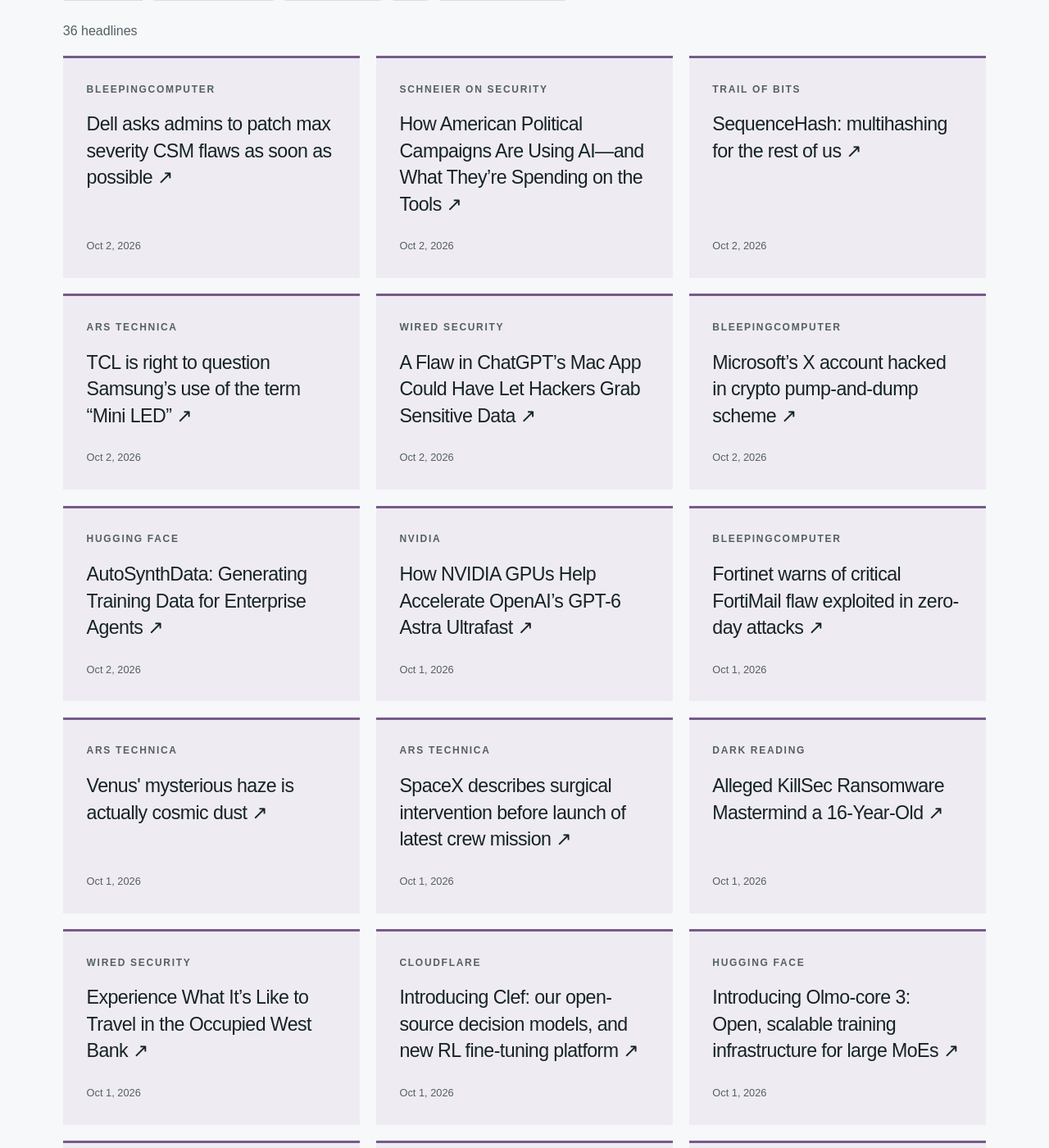
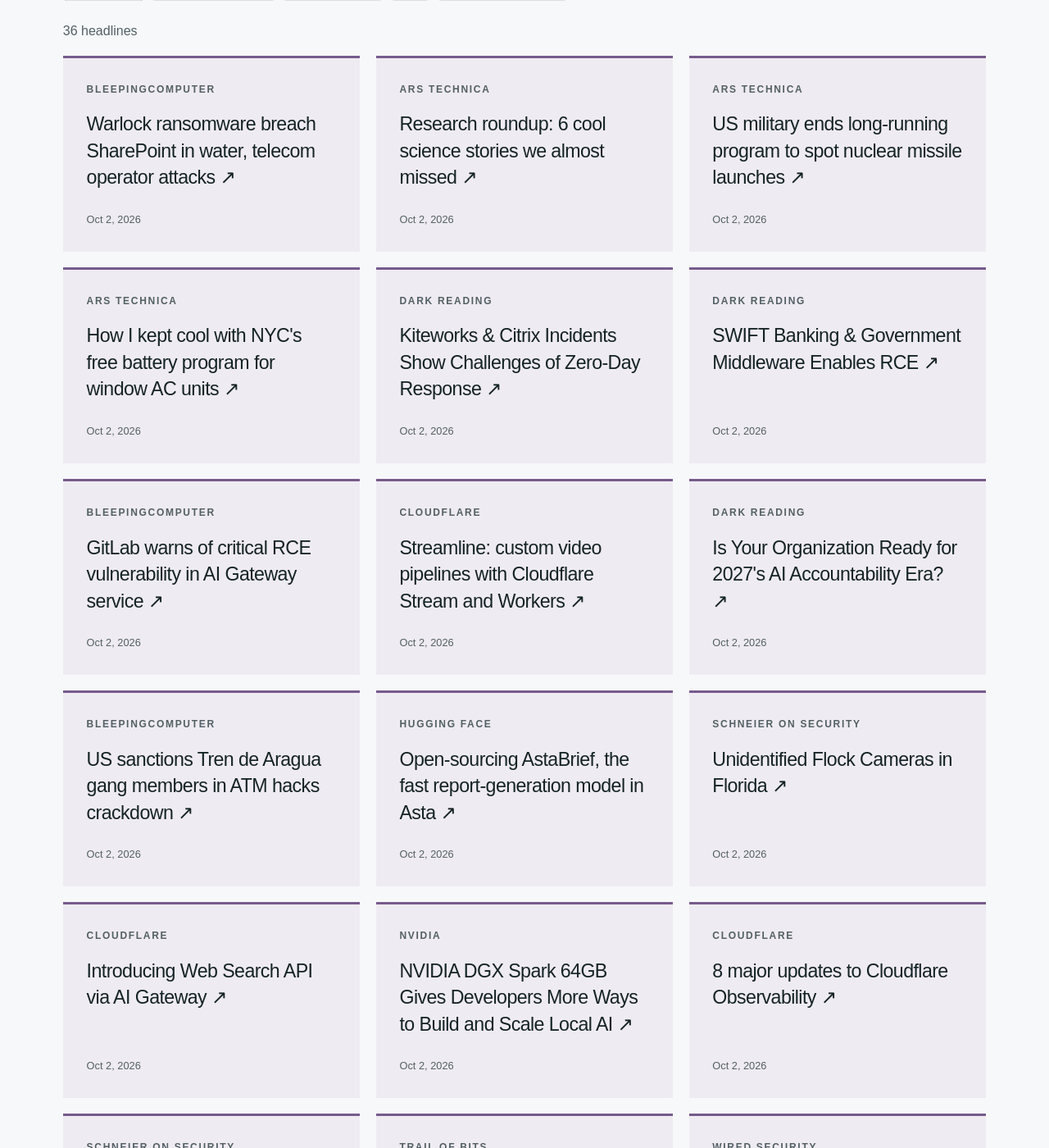
Before and after one commit to hntk/hntk.github.io, a Jekyll site: the page built from news/index.html, in a window 1280 px wide and 1400 px high, scrolled down 533 px. Shown: the whole window at 82% size. Built offline with Jekyll 4.4.1, drawn with Linux system fonts in a browser that asks for light colours; some of the changed text lies outside the part shown.

Commit message:
Refresh News and Signals

```diff
--- a/_data/news.json
+++ b/_data/news.json
@@ -1,13 +1,125 @@
 {
-  "updated": "2026-10-02T12:45:32.651091+00:00",
+  "updated": "2026-10-02T18:39:05.314830+00:00",
   "items": [
     {
-      "title": "Dell asks admins to patch max severity CSM flaws as soon as possible",
-      "url": "https://www.bleepingcomputer.com/news/security/new-max-severity-dell-csm-flaws-give-hackers-admin-privileges/",
-      "published": "2026-10-02T12:37:40+00:00",
+      "title": "Warlock ransomware breach SharePoint in water, telecom operator attacks",
+      "url": "https://www.bleepingcomputer.com/news/security/warlock-ransomware-breach-sharepoint-in-water-telecom-operator-attacks/",
+      "published": "2026-10-02T18:33:01+00:00",
       "source": "BleepingComputer",
       "source_id": "bleepingcomputer",
       "category": "cybersecurity"
+    },
+    {
+      "title": "Research roundup: 6 cool science stories we almost missed",
+      "url": "https://arstechnica.com/science/2026/10/research-roundup-6-cool-science-stories-we-almost-missed-6/",
+      "published": "2026-10-02T18:17:27+00:00",
+      "source": "Ars Technica",
+      "source_id": "ars-technica",
+      "category": "tech-architecture"
+    },
+    {
+      "title": "US military ends long-running program to spot nuclear missile launches",
+      "url": "https://arstechnica.com/space/2026/10/us-military-ends-long-running-program-to-spot-nuclear-missile-launches/",
+      "published": "2026-10-02T17:32:14+00:00",
+      "source": "Ars Technica",
+      "source_id": "ars-technica",
+      "category": "tech-architecture"
+    },
+    {
+      "title": "How I kept cool with NYC's free battery program for window AC units",
+      "url": "https://arstechnica.com/gadgets/2026/10/how-i-kept-cool-with-nycs-free-battery-program-for-window-ac-units/",
+      "published": "2026-10-02T17:20:21+00:00",
+      "source": "Ars Technica",
+      "source_id": "ars-technica",
+      "category": "tech-architecture"
+    },
+    {
+      "title": "Kiteworks & Citrix Incidents Show Challenges of Zero-Day Response",
+      "url": "https://www.darkreading.com/cybersecurity-operations/kiteworks-citrix-incidents-challenges-zero-day-response",
+      "published": "2026-10-02T16:56:30+00:00",
+      "source": "Dark Reading",
+      "source_id": "dark-reading",
+      "category": "cybersecurity"
+    },
+    {
+      "title": "SWIFT Banking & Government Middleware Enables RCE",
+      "url": "https://www.darkreading.com/cybersecurity-operations/swift-banking-govt-middleware-rce",
+      "published": "2026-10-02T16:27:54+00:00",
+      "source": "Dark Reading",
+      "source_id": "dark-reading",
+      "category": "cybersecurity"
+    },
+    {
+      "title": "GitLab warns of critical RCE vulnerability in AI Gateway service",
+      "url": "https://www.bleepingcomputer.com/news/security/gitlab-warns-of-critical-rce-vulnerability-in-ai-gateway-service/",
+      "published": "2026-10-02T16:20:05+00:00",
+      "source": "BleepingComputer",
+      "source_id": "bleepingcomputer",
+      "category": "cybersecurity"
+    },
+    {
+      "title": "Streamline: custom video pipelines with Cloudflare Stream and Workers",
+      "url": "https://blog.cloudflare.com/streamline/",
+      "published": "2026-10-02T16:13:45+00:00",
+      "source": "Cloudflare",
+      "source_id": "cloudflare",
+      "category": "tech-architecture"
+    },
+    {
+      "title": "Is Your Organization Ready for 2027's AI Accountability Era?",
+      "url": "https://www.darkreading.com/cybersecurity-operations/is-your-organization-ready-for-2027-s-ai-accountability-era-",
+      "published": "2026-10-02T16:01:22+00:00",
+      "source": "Dark Reading",
+      "source_id": "dark-reading",
+      "category": "cybersecurity"
+    },
+    {
+      "title": "US sanctions Tren de Aragua gang members in ATM hacks crackdown",
+      "url": "https://www.bleepingcomputer.com/news/security/us-sanctions-tren-de-aragua-members-in-atm-jackpotting-crackdown/",
+      "published": "2026-10-02T15:20:53+00:00",
+      "source": "BleepingComputer",
+      "source_id": "bleepingcomputer",
+      "category": "cybersecurity"
+    },
+    {
+      "title": "Open-sourcing AstaBrief, the fast report-generation model in Asta",
+      "url": "https://huggingface.co/blog/allenai/astabrief",
+      "published": "2026-10-02T15:19:50+00:00",
+      "source": "Hugging Face",
+      "source_id": "hugging-face",
+      "category": "ai"
+    },
+    {
+      "title": "Unidentified Flock Cameras in Florida",
+      "url": "https://www.schneier.com/blog/archives/2026/10/unidentified-flock-cameras-in-florida.html",
+      "published": "2026-10-02T14:52:46+00:00",
+      "source": "Schneier on Security",
+      "source_id": "schneier",
+      "category": "cybersecurity"
+    },
+    {
+      "title": "Introducing Web Search API via AI Gateway",
+      "url": "https://blog.cloudflare.com/introducing-web-search-api/",
+      "published": "2026-10-02T13:28:10+00:00",
+      "source": "Cloudflare",
+      "source_id": "cloudflare",
+      "category": "tech-architecture"
+    },
+    {
+      "title": "NVIDIA DGX Spark 64GB Gives Developers More Ways to Build and Scale Local AI",
+      "url": "https://blogs.nvidia.com/blog/local-ai-dgx-spark-64gb-sync/",
+      "published": "2026-10-02T13:00:39+00:00",
+      "source": "NVIDIA",
+      "source_id": "nvidia",
+      "category": "ai"
+    },
+    {
+      "title": "8 major updates to Cloudflare Observability",
+      "url": "https://blog.cloudflare.com/one-observability-platform/",
+      "published": "2026-10-02T13:00:00+00:00",
+      "source": "Cloudflare",
+      "source_id": "cloudflare",
+      "category": "tech-architecture"
     },
     {
       "title": "How American Political Campaigns Are Using AI—and What They’re Spending on the Tools",
@@ -26,27 +138,11 @@
       "category": "offensive-security"
     },
     {
-      "title": "TCL is right to question Samsung’s use of the term “Mini LED”",
-      "url": "https://arstechnica.com/gadgets/2026/10/tcl-is-right-to-question-samsungs-use-of-the-term-mini-led/",
-      "published": "2026-10-02T10:30:11+00:00",
-      "source": "Ars Technica",
-      "source_id": "ars-technica",
-      "category": "tech-architecture"
-    },
-    {
       "title": "A Flaw in ChatGPT’s Mac App Could Have Let Hackers Grab Sensitive Data",
       "url": "https://www.wired.com/story/a-flaw-in-chatgpts-mac-app-could-have-let-hackers-grab-sensitive-data/",
       "published": "2026-10-02T09:45:00+00:00",
       "source": "WIRED Security",
       "source_id": "wired",
-      "category": "cybersecurity"
-    },
-    {
-      "title": "Microsoft’s X account hacked in crypto pump-and-dump scheme",
-      "url": "https://www.bleepingcomputer.com/news/security/microsofts-x-account-hacked-in-crypto-token-pump-and-dump-scheme/",
-      "published": "2026-10-02T09:29:56+00:00",
-      "source": "BleepingComputer",
-      "source_id": "bleepingcomputer",
       "category": "cybersecurity"
     },
     {
@@ -66,38 +162,6 @@
       "category": "ai"
     },
     {
-      "title": "Fortinet warns of critical FortiMail flaw exploited in zero-day attacks",
-      "url": "https://www.bleepingcomputer.com/news/security/fortinet-warns-of-critical-fortimail-flaw-exploited-in-zero-day-attacks/",
-      "published": "2026-10-01T22:42:49+00:00",
-      "source": "BleepingComputer",
-      "source_id": "bleepingcomputer",
-      "category": "cybersecurity"
-    },
-    {
-      "title": "Venus' mysterious haze is actually cosmic dust",
-      "url": "https://arstechnica.com/science/2026/10/venus-mysterious-haze-is-actually-cosmic-dust/",
-      "published": "2026-10-01T22:27:04+00:00",
-      "source": "Ars Technica",
-      "source_id": "ars-technica",
-      "category": "tech-architecture"
-    },
-    {
-      "title": "SpaceX describes surgical intervention before launch of latest crew mission",
-      "url": "https://arstechnica.com/space/2026/10/spacex-describes-surgical-intervention-before-launch-of-latest-crew-mission/",
-      "published": "2026-10-01T22:07:33+00:00",
-      "source": "Ars Technica",
-      "source_id": "ars-technica",
-      "category": "tech-architecture"
-    },
-    {
-      "title": "Alleged KillSec Ransomware Mastermind a 16-Year-Old",
-      "url": "https://www.darkreading.com/cyberattacks-data-breaches/killsec-ransomware-mastermind-16-year-old",
-      "published": "2026-10-01T21:37:50+00:00",
-      "source": "Dark Reading",
-      "source_id": "dark-reading",
-      "category": "cybersecurity"
-    },
-    {
       "title": "Experience What It’s Like to Travel in the Occupied West Bank",
       "url": "https://www.wired.com/story/experience-what-its-like-to-travel-in-the-occupied-west-bank/",
       "published": "2026-10-01T18:00:00+00:00",
@@ -106,60 +170,12 @@
       "category": "cybersecurity"
     },
     {
-      "title": "Introducing Clef: our open-source decision models, and new RL fine-tuning platform",
-      "url": "https://blog.cloudflare.com/clef-decision-models/",
-      "published": "2026-10-01T15:34:02+00:00",
-      "source": "Cloudflare",
-      "source_id": "cloudflare",
-      "category": "tech-architecture"
-    },
-    {
-      "title": "Introducing Olmo-core 3: Open, scalable training infrastructure for large MoEs",
-      "url": "https://huggingface.co/blog/allenai/olmocore3",
-      "published": "2026-10-01T15:01:43+00:00",
-      "source": "Hugging Face",
-      "source_id": "hugging-face",
-      "category": "ai"
-    },
-    {
-      "title": "One year later: Sovereign AI and the fight for choice",
-      "url": "https://blog.cloudflare.com/sovereign-ai-choice-one-year-later/",
-      "published": "2026-10-01T13:04:19+00:00",
-      "source": "Cloudflare",
-      "source_id": "cloudflare",
-      "category": "tech-architecture"
-    },
-    {
       "title": "Fall Into 25 New Games on GeForce NOW This October",
       "url": "https://blogs.nvidia.com/blog/geforce-now-thursday-october-2026-games-list/",
       "published": "2026-10-01T13:00:54+00:00",
       "source": "NVIDIA",
       "source_id": "nvidia",
       "category": "ai"
-    },
-    {
-      "title": "Productive, Durable, Fungible: How NVIDIA AI Factories Maximize Return on Investment",
-      "url": "https://blogs.nvidia.com/blog/productive-durable-fungible-ai-factories/",
-      "published": "2026-10-01T13:00:49+00:00",
-      "source": "NVIDIA",
-      "source_id": "nvidia",
-      "category": "ai"
-    },
-    {
-      "title": "Warlock Ransomware Hits Large Spanish, Portuguese Orgs",
-      "url": "https://www.darkreading.com/cyberattacks-data-breaches/warlock-ransomware-spanish-portuguese",
-      "published": "2026-10-01T13:00:00+00:00",
-      "source": "Dark Reading",
-      "source_id": "dark-reading",
-      "category": "cybersecurity"
-    },
-    {
-      "title": "Introducing Workers KV Instant — powered by Quicksilver",
-      "url": "https://blog.cloudflare.com/workers-kv-instant/",
-      "published": "2026-10-01T13:00:00+00:00",
-      "source": "Cloudflare",
-      "source_id": "cloudflare",
-      "category": "tech-architecture"
     },
     {
       "title": "Connected Cars Are a Surveillance Platform",
@@ -194,14 +210,6 @@
       "category": "ai"
     },
     {
-      "title": "Malicious Custom GPTs Turn ChatGPT Into RAT Delivery Lure",
-      "url": "https://www.darkreading.com/cyberattacks-data-breaches/malicious-custom-gpts-chatgpt-rat-delivery-lure",
-      "published": "2026-09-30T21:25:47+00:00",
-      "source": "Dark Reading",
-      "source_id": "dark-reading",
-      "category": "cybersecurity"
-    },
-    {
       "title": "Forecasting space weather risks on power grids",
       "url": "https://www.microsoft.com/en-us/research/blog/forecasting-space-weather-risks-on-power-grids/",
       "published": "2026-09-30T16:00:00+00:00",
@@ -216,14 +224,6 @@
       "source": "SpecterOps",
       "source_id": "specterops",
       "category": "offensive-security"
-    },
-    {
-      "title": "I Want Better Reporting on AI Genie Behavior",
-      "url": "https://www.schneier.com/blog/archives/2026/09/i-want-better-reporting-on-ai-genie-behavior.html",
-      "published": "2026-09-30T11:05:35+00:00",
-      "source": "Schneier on Security",
-      "source_id": "schneier",
-      "category": "cybersecurity"
     },
     {
       "title": "Open TTS Leaderboard: Scalable Evaluation for Multilingual Text-to-Speech and Voice Cloning",
@@ -295,79 +295,79 @@
       "id": "ars-technica",
       "name": "Ars Technica",
       "status": "ok",
-      "last_success": "2026-10-02T12:45:32.651091+00:00"
+      "last_success": "2026-10-02T18:39:05.314830+00:00"
     },
     {
       "id": "bleepingcomputer",
       "name": "BleepingComputer",
       "status": "ok",
-      "last_success": "2026-10-02T12:45:32.651091+00:00"
+      "last_success": "2026-10-02T18:39:05.314830+00:00"
     },
     {
       "id": "cloudflare",
       "name": "Cloudflare",
       "status": "ok",
-      "last_success": "2026-10-02T12:45:32.651091+00:00"
+      "last_success": "2026-10-02T18:39:05.314830+00:00"
     },
     {
       "id": "dark-reading",
       "name": "Dark Reading",
       "status": "ok",
-      "last_success": "2026-10-02T12:45:32.651091+00:00"
+      "last_success": "2026-10-02T18:39:05.314830+00:00"
     },
     {
       "id": "hugging-face",
       "name": "Hugging Face",
       "status": "ok",
-      "last_success": "2026-10-02T12:45:32.651091+00:00"
+      "last_success": "2026-10-02T18:39:05.314830+00:00"
     },
     {
       "id": "microsoft-research",
       "name": "Microsoft Research",
       "status": "ok",
-      "last_success": "2026-10-02T12:45:32.651091+00:00"
+      "last_success": "2026-10-02T18:39:05.314830+00:00"
     },
     {
       "id": "nvidia",
       "name": "NVIDIA",
       "status": "ok",
-      "last_success": "2026-10-02T12:45:32.651091+00:00"
+      "last_success": "2026-10-02T18:39:05.314830+00:00"
     },
     {
       "id": "portswigger",
       "name": "PortSwigger Research",
       "status": "ok",
-      "last_success": "2026-10-02T12:45:32.651091+00:00"
+      "last_success": "2026-10-02T18:39:05.314830+00:00"
     },
     {
       "id": "schneier",
       "name": "Schneier on Security",
       "status": "ok",
-      "last_success": "2026-10-02T12:45:32.651091+00:00"
+      "last_success": "2026-10-02T18:39:05.314830+00:00"
     },
     {
       "id": "simon-willison",
       "name": "Simon Willison",
       "status": "ok",
-      "last_success": "2026-10-02T12:45:32.651091+00:00"
+      "last_success": "2026-10-02T18:39:05.314830+00:00"
     },
     {
       "id": "specterops",
       "name": "SpecterOps",
       "status": "ok",
-      "last_success": "2026-10-02T12:45:32.651091+00:00"
+      "last_success": "2026-10-02T18:39:05.314830+00:00"
     },
     {
       "id": "trail-of-bits",
       "name": "Trail of Bits",
       "status": "ok",
-      "last_success": "2026-10-02T12:45:32.651091+00:00"
+      "last_success": "2026-10-02T18:39:05.314830+00:00"
     },
     {
       "id": "wired",
       "name": "WIRED Security",
       "status": "ok",
-      "last_success": "2026-10-02T12:45:32.651091+00:00"
+      "last_success": "2026-10-02T18:39:05.314830+00:00"
     }
   ]
 }
```
